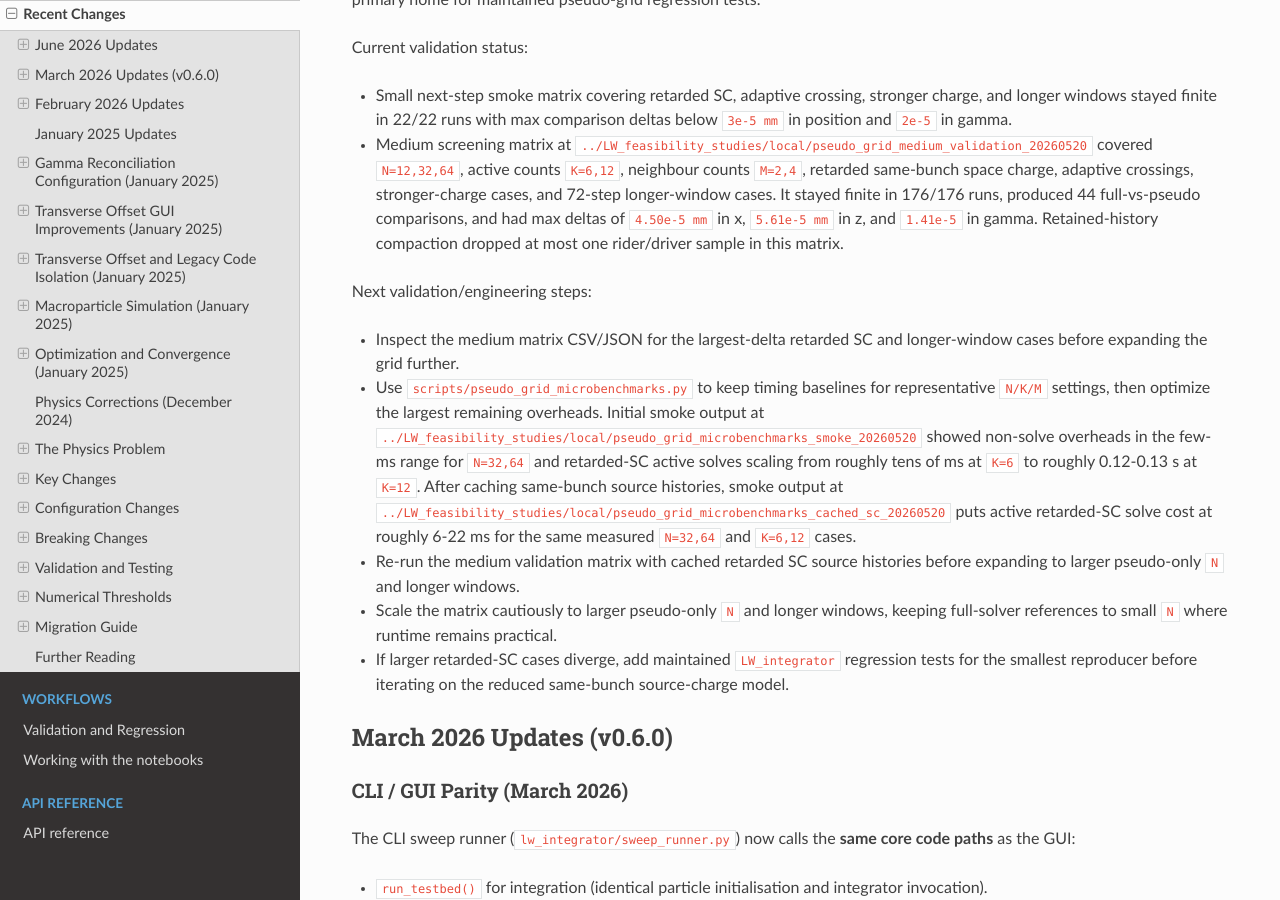
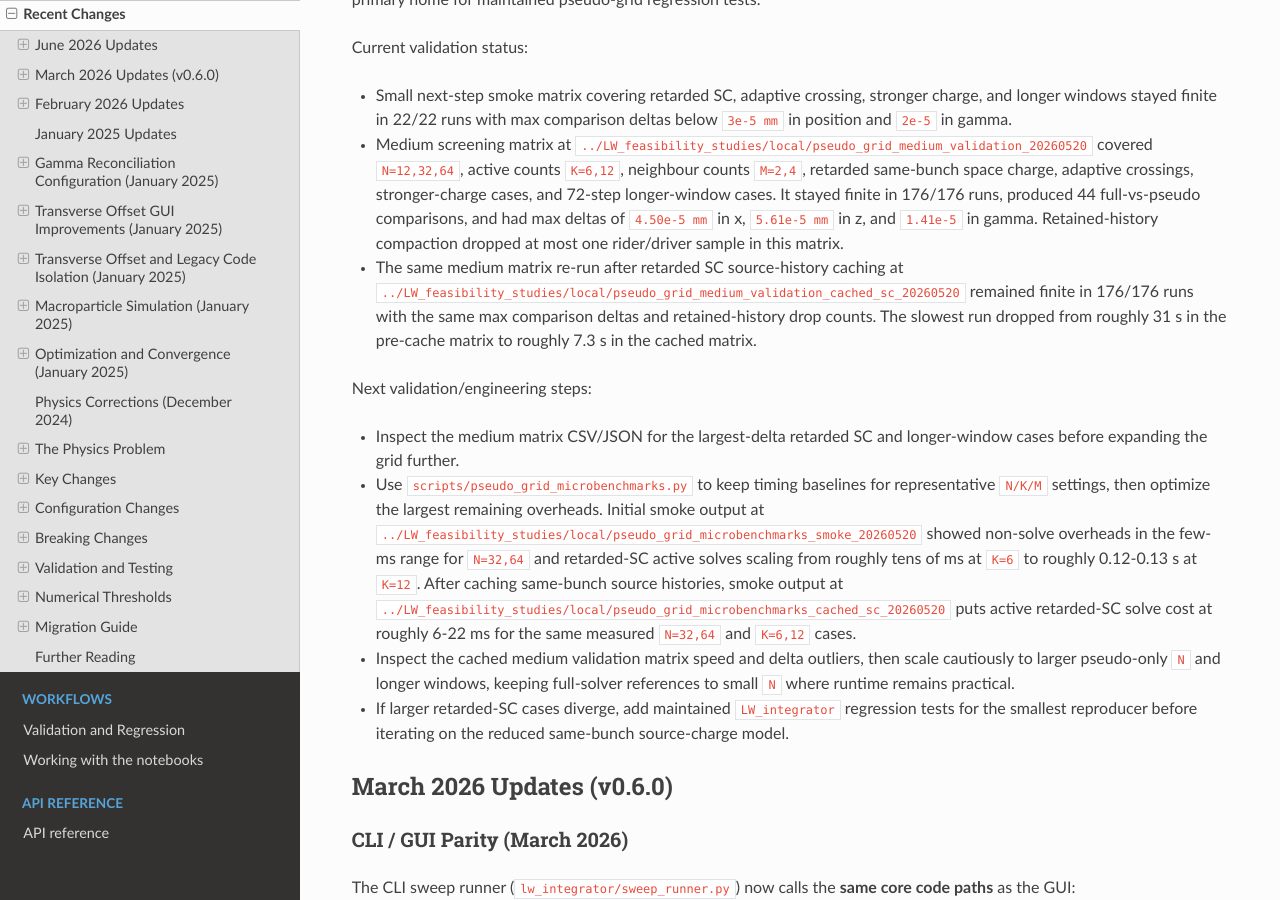
Before and after one commit to benfolsom/LW_integrator, a Sphinx documentation site: the page built from docs/source/recent_changes.rst, in a window 1280 px wide and 900 px high, scrolled down 1372 px. Built offline with Sphinx 7.4.7 and the Read the Docs theme 3.1.0, drawn with Linux system fonts in a browser that asks for light colours.

Commit message:
Record cached pseudo-grid validation results

```diff
--- a/docs/source/recent_changes.rst
+++ b/docs/source/recent_changes.rst
@@ -91,6 +91,11 @@ Current validation status:
   44 full-vs-pseudo comparisons, and had max deltas of ``4.50e-5 mm`` in x,
   ``5.61e-5 mm`` in z, and ``1.41e-5`` in gamma. Retained-history compaction
   dropped at most one rider/driver sample in this matrix.
+* The same medium matrix re-run after retarded SC source-history caching at
+  ``../LW_feasibility_studies/local/pseudo_grid_medium_validation_cached_sc_20260520``
+  remained finite in 176/176 runs with the same max comparison deltas and
+  retained-history drop counts. The slowest run dropped from roughly 31 s in the
+  pre-cache matrix to roughly 7.3 s in the cached matrix.
 
 Next validation/engineering steps:
 
@@ -107,9 +112,8 @@ Next validation/engineering steps:
   ``../LW_feasibility_studies/local/pseudo_grid_microbenchmarks_cached_sc_20260520``
   puts active retarded-SC solve cost at roughly 6-22 ms for the same measured
   ``N=32,64`` and ``K=6,12`` cases.
-* Re-run the medium validation matrix with cached retarded SC source histories
-  before expanding to larger pseudo-only ``N`` and longer windows.
-* Scale the matrix cautiously to larger pseudo-only ``N`` and longer windows,
+* Inspect the cached medium validation matrix speed and delta outliers, then
+  scale cautiously to larger pseudo-only ``N`` and longer windows,
   keeping full-solver references to small ``N`` where runtime remains practical.
 * If larger retarded-SC cases diverge, add maintained ``LW_integrator``
   regression tests for the smallest reproducer before iterating on the reduced
```
